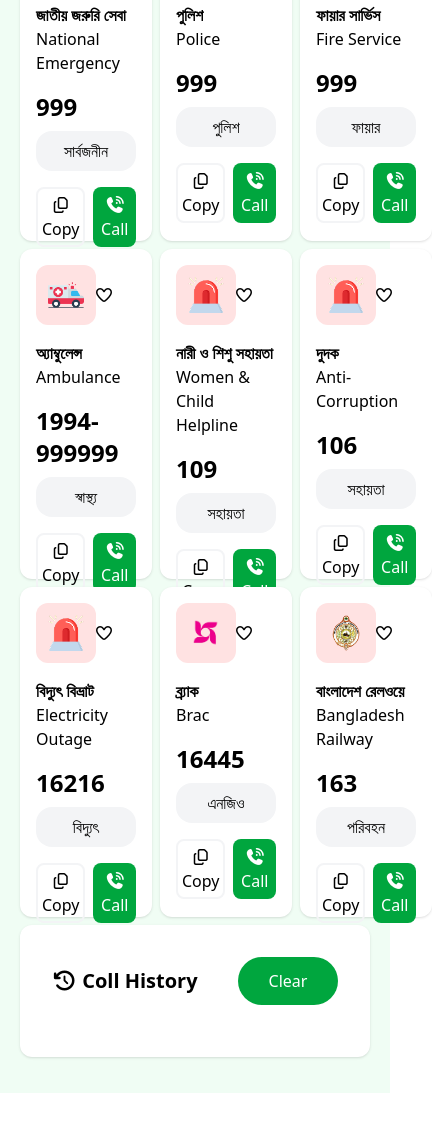
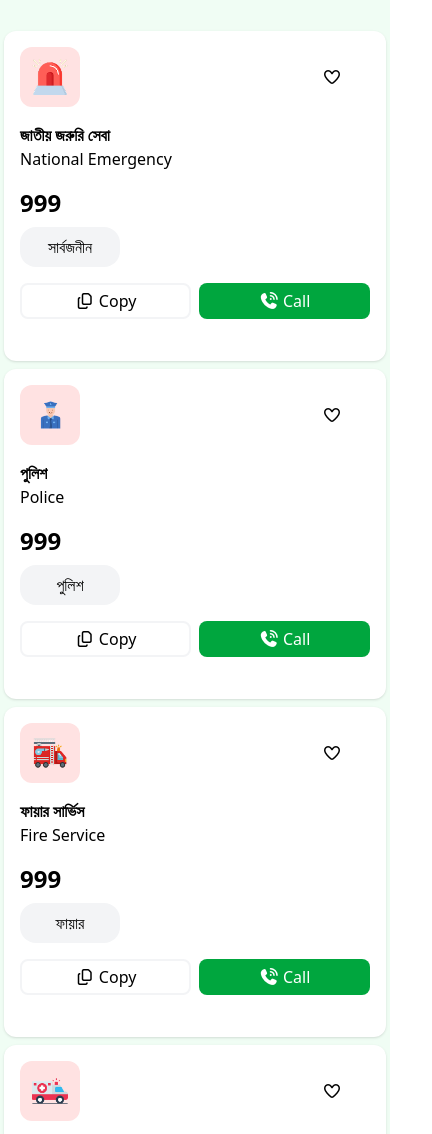
Before and after one commit to hasan700666/Assignment-5, a plain HTML site: page index.html in a window 390 px wide. Shown: the part 465-1599 px from the top of the page, 432 px wide, since content can reach past the window. Before the commit the page ends 1558 px from the top, so only its background shows below. Drawn offline with nearby package versions, Linux system fonts and the light colour scheme.

Commit message:
responsive for iphone 14 pro mex

```diff
--- a/index.html
+++ b/index.html
@@ -38,7 +38,7 @@
         </div>
     </nav>
     <div
-        class="discription w-full h-60  bg-gradient-to-r from-[#013223] via-[#006747] to-[#013223] flex flex-col justify-center items-center gap-3 ">
+        class="discription w-full lg:h-60 md:h-70 sm:h-80 h-90 bg-gradient-to-r from-[#013223] via-[#006747] to-[#013223] flex flex-col justify-center items-center gap-3 ">
         <img class="w-25" src="./assets/logo-dark.png" alt="">
         <p class="text-white font-extrabold text-3xl ">জরুরি সেবা ডিরেক্টরি</p>
         <p class="text-white text-lg font-bold text-center">Government Emergency Services at Your Fingertip – A
@@ -50,10 +50,10 @@
 
 
     </div>
-    <main class="p-8 pr-5 pl-0 xl:pl-10 2xl:pl-20 lg:grid lg:grid-cols-12 bg-green-50 w-full md:flex-none">
+    <main class="py-8 xl:pl-10 2xl:pl-20 lg:grid lg:grid-cols-12 bg-green-50 w-full md:flex-none ">
         <div class="service_box col-span-9 ">
-            <div class="service_box_row1 flex items-center">
-                <div class="card bg-white rounded-xl p-4 w-96 shadow-sm m-1 ml-5 xl:m-5 md:h-auto h-[330px]">
+            <div class="service_box_row1 flex items-center flex-wrap justify-center sm:flex-nowrap">
+                <div class="card bg-white rounded-xl p-4 w-96 shadow-sm m-1 sm:ml-5 xl:m-5 md:h-auto h-[330px]">
                     <figure class="flex justify-between items-center">
                         <img class="w-15 p-3 rounded-xl bg-red-100" src="./assets/emergency.png" alt="Shoes" />
                         <i class="fa-regular fa-heart mr-7" id="heart"></i>
@@ -120,8 +120,8 @@
                     </div>
                 </div>
             </div>
-            <div class="service_box_row2 flex items-center">
-                <div class="card bg-white rounded-xl p-4 w-96 shadow-sm m-1 ml-5 xl:m-5 md:h-auto h-[330px]">
+            <div class="service_box_row2 flex items-center flex-wrap justify-center sm:flex-nowrap">
+                <div class="card bg-white rounded-xl p-4 w-96 shadow-sm m-1 sm:ml-5 xl:m-5 md:h-auto h-[330px]">
                     <figure class="flex justify-between items-center">
                         <img class="w-15 p-3 rounded-xl bg-red-100" src="./assets/ambulance.png" alt="Shoes" />
                         <i class="fa-regular fa-heart mr-7"></i>
@@ -188,8 +188,8 @@
                     </div>
                 </div>
             </div>
-            <div class="service_box_row3 flex items-center">
-                <div class="card bg-white rounded-xl p-4 w-96 shadow-sm m-1 ml-5 xl:m-5 md:h-auto h-[330px]">
+            <div class="service_box_row3 flex items-center flex-wrap justify-center sm:flex-nowrap">
+                <div class="card bg-white rounded-xl p-4 w-96 shadow-sm m-1 sm:ml-5 xl:m-5 md:h-auto h-[330px]">
                     <figure class="flex justify-between items-center">
                         <img class="w-15 p-3 rounded-xl bg-red-100" src="./assets/emergency.png" alt="Shoes" />
                         <i class="fa-regular fa-heart mr-7"></i>
@@ -257,8 +257,8 @@
                 </div>
             </div>
         </div>
-        <div class="csll_history_box col-span-3 bg-white p-8 mt-1 ml-5 xl:mt-5 mr-0 rounded-xl shadow-sm 2xl:mr-20
-            xl:mr-10 xl:mb-5 m-1 ">
+        <div class="csll_history_box col-span-3 bg-white p-8 mt-1 sm:ml-5 xl:mt-5 sm:mr-0 rounded-xl shadow-sm 2xl:mr-20
+            xl:mr-10 xl:mb-5 m-1 fl mx-6">
             <div class="textandbtn flex justify-between items-center">
                 <p class="font-bold text-xl">
                     <i class="fa-solid fa-clock-rotate-left"></i> Coll History
```
